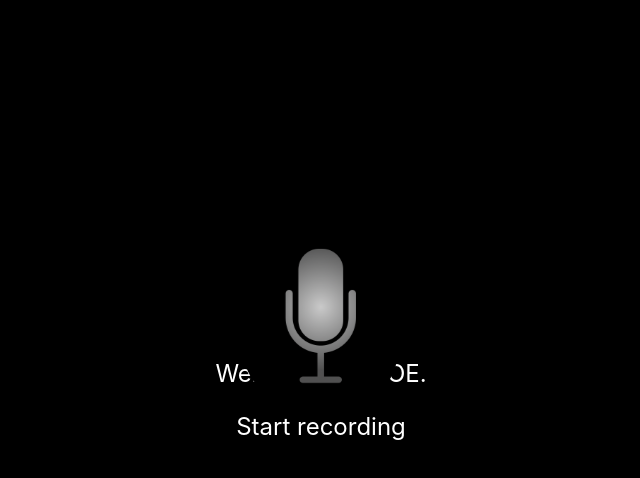
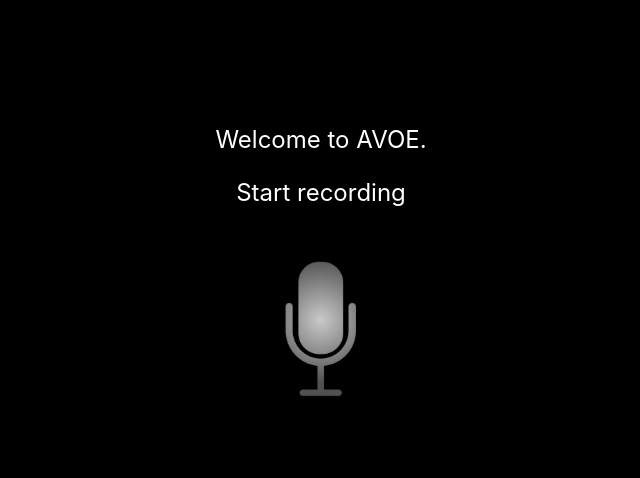
Before and after one commit to JUNIORCO/avoe, a React (Create React App) app in the folder frontend/: page / in a window 1280 px wide. Shown: the top 478 px of the page, without its empty margins (319-959 px from the left). Built offline with nearby package versions, Linux system fonts and the light colour scheme; no server answers.

Commit message:
css fixes

```diff
--- a/frontend/src/components/Header.jsx
+++ b/frontend/src/components/Header.jsx
@@ -4,7 +4,7 @@ import '../stylesheets/Header.css';
 const text = require('../constants/text.json');
 
 const Header = () => (
-  <header>
+  <header id="header">
     <p id="welcome-text">{text.welcome}</p>
     <p id="description-text">{text.description}</p>
   </header>
--- a/frontend/src/components/Recorder.jsx
+++ b/frontend/src/components/Recorder.jsx
@@ -105,7 +105,7 @@ const Recorder = (props) => {
   };
 
   return (
-    <div id="recording-container">
+    <section id="recording">
       <button
         id="recording-btn"
         className="pulsing"
@@ -127,7 +127,7 @@ const Recorder = (props) => {
           </audio>
         </div>
       ) : null}
-    </div>
+    </section>
   );
 };
 
--- a/frontend/src/stylesheets/Header.css
+++ b/frontend/src/stylesheets/Header.css
@@ -1,3 +1,7 @@
+#header {
+  margin-top: 125px;
+}
+
 #welcome-text, #description-text {
   color: white;
   font-size: x-large;
--- a/frontend/src/stylesheets/Recorder.css
+++ b/frontend/src/stylesheets/Recorder.css
@@ -1,4 +1,4 @@
-#recording-container {
+#recording {
   /* Fade in animation */
   -webkit-animation: fadein 2s;
   animation: fadein 2s;
@@ -10,6 +10,8 @@
   position: fixed;
   transform: translate(-50%, -50%);
   left: 50%;
+
+  margin-top: 100px;
 }
 
 #recording-logo {
--- a/frontend/src/stylesheets/index.css
+++ b/frontend/src/stylesheets/index.css
@@ -11,7 +11,4 @@ body {
   height: 100%;
   position: absolute;
   text-align: center;
-  display: flex;
-  flex-direction: column;
-  justify-content: space-around;
 }
```
